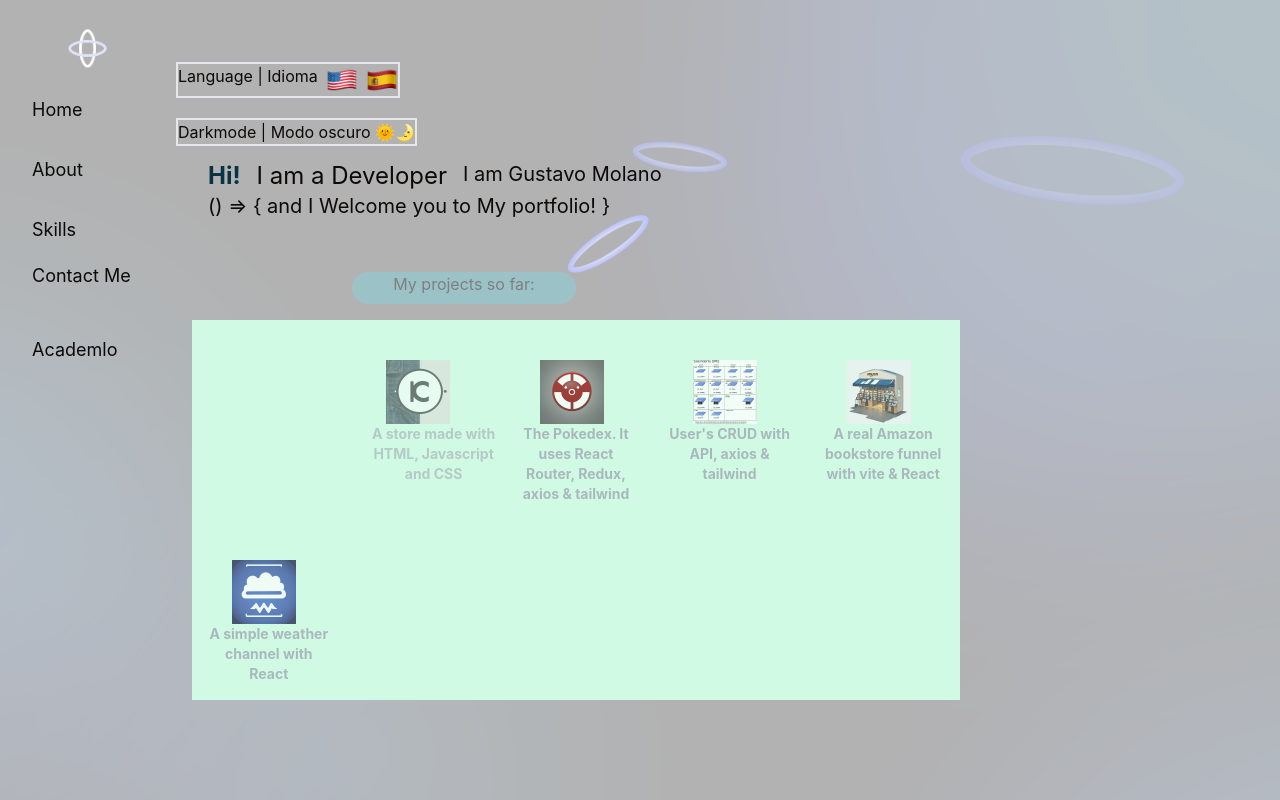
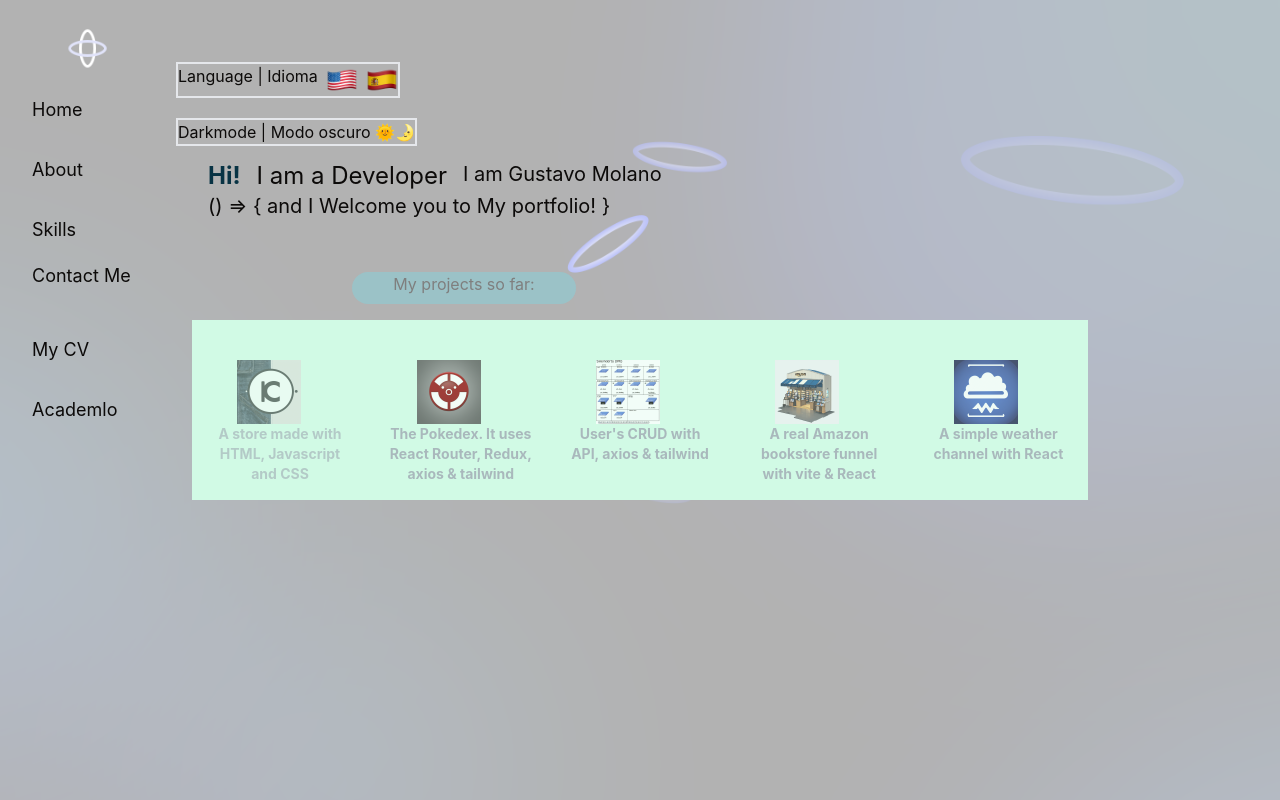
Before and after one commit to guskumite/myportfolio, a React (Vite) app: page / in a window 1280 px wide. Shown: the top 800 px of the page. Built offline with nearby package versions, Linux system fonts and the light colour scheme; the HTML template or start-up script is replaced by a standard one.

Commit message:
version 1.0.27 Added functionality for CV download

```diff
--- a/src/components/AboutMe.jsx
+++ b/src/components/AboutMe.jsx
@@ -64,6 +64,7 @@ const AboutMe = () => {
   const About = ["About", "Acerca de mi"];
   const Skills = ["Skills", "Habilidades"];
   const Contact = ["Contact Me", "Contacto"];
+  const MyCV = ["My CV", "Mi Hoja de vida"];
   const Academlo = ["Academlo", "Academlo"];
   const Opacity = ["opacity-30", "opacity-80"];
   let Color1 = "";
@@ -116,6 +117,7 @@ const AboutMe = () => {
           skills={Skills[Labels]}
           contact={Contact[Labels]}
           academlo={Academlo[Labels]}
+          mycv={MyCV[Labels]}
         />
       );
     } else {
@@ -127,6 +129,7 @@ const AboutMe = () => {
           contact={Contact[Labels]}
           academlo={Academlo[Labels]}
           dark={Dark}
+          mycv={MyCV[Labels]}
         />
       );
     }
--- a/src/components/ContactMe.jsx
+++ b/src/components/ContactMe.jsx
@@ -67,6 +67,7 @@ const ContactMe = () => {
   const Skills = ["Skills", "Habilidades"];
   const Contact = ["Contact Me", "Contacto"];
   const Academlo = ["Academlo", "Academlo"];
+  const MyCV = ["My CV", "Mi hoja de vida"];
   const Opacity = ["opacity-30", "opacity-80"];
   let Color1 = "";
   if (Dark === 0) {
@@ -107,6 +108,7 @@ const ContactMe = () => {
           skills={Skills[Labels]}
           contact={Contact[Labels]}
           academlo={Academlo[Labels]}
+          mycv={MyCV[Labels]}
         />
       );
     } else {
@@ -118,6 +120,7 @@ const ContactMe = () => {
           contact={Contact[Labels]}
           academlo={Academlo[Labels]}
           dark={Dark}
+          mycv={MyCV[Labels]}
         />
       );
     }
--- a/src/components/NavBar.jsx
+++ b/src/components/NavBar.jsx
@@ -1,6 +1,7 @@
 import { Link } from "react-router-dom";
+import theCV from "../assets/hv_gamr_v117.pdf";
 
-const NavBar = ({ home, about, skills, contact, academlo, dark }) => {
+const NavBar = ({ home, about, skills, contact, academlo, dark, mycv }) => {
   let Color1 = "";
   if (dark === 0) {
     Color1 = "text-stone-950";
@@ -38,11 +39,19 @@ const NavBar = ({ home, about, skills, contact, academlo, dark }) => {
       <div
         className={`relative text-lg w-[7rem] ${Color1} hover:text-lg hover:text-cyan-500`}
       >
+        <a href={theCV} download="hv_gamr_v117.pdf">
+          {mycv}
+        </a>
+      </div>
+      <div
+        className={`relative text-lg w-[7rem] ${Color1} hover:text-lg hover:text-cyan-500`}
+      >
         <a
           href="https://www.academlo.com"
           target="_blank"
           rel="noopener noreferrer"
         >
+          {" "}
           {academlo}
         </a>
       </div>
--- a/src/components/NavBarMobile.jsx
+++ b/src/components/NavBarMobile.jsx
@@ -1,3 +1,4 @@
+import theCV from "../assets/hv_gamr_v117.pdf";
 function NavBarMobile({
   open,
   onToggle,
@@ -6,6 +7,7 @@ function NavBarMobile({
   skills,
   contact,
   academlo,
+  mycv,
 }) {
   console.log(open);
   return (
@@ -30,7 +32,7 @@ function NavBarMobile({
       <div
         className={`${
           open ? "block" : "hidden"
-        } md:block md:static absolute md:h-auto h-[12rem] top-[4rem] left-0 md:w-[70%] w-[80%] bg-cyan-400 px-4 py-4`}
+        } md:block md:static absolute md:h-auto h-[14rem] top-[4rem] left-0 md:w-[70%] w-[80%] bg-cyan-400 px-4 py-4`}
         style={{ zIndex: 9999 }}
       >
         <a className="text-sm hover:text-cyan-700 hover:text-lg" href="/">
@@ -54,6 +56,14 @@ function NavBarMobile({
         </a>
         <a
           className="text-sm hover:text-cyan-700 hover:text-lg"
+          href={theCV}
+          download="hv_gamr_v117.pdf"
+        >
+          {" "}
+          {mycv}
+        </a>
+        <a
+          className="text-sm hover:text-cyan-700 hover:text-lg"
           href="https://www.academlo.com"
           target="_blank"
           rel="noopener noreferrer"
--- a/src/components/Root.jsx
+++ b/src/components/Root.jsx
@@ -28,6 +28,7 @@ const Root = () => {
   const About = ["About", "Acerca de mi"];
   const Skills = ["Skills", "Habilidades"];
   const Contact = ["Contact Me", "Contacto"];
+  const MyCV = ["My CV", "Mi Hoja de vida"];
   const Academlo = ["Academlo", "Academlo"];
   const Opacity = ["opacity-30", "opacity-80"];
   let Color1 = "";
@@ -97,6 +98,7 @@ const Root = () => {
           skills={Skills[Labels]}
           contact={Contact[Labels]}
           academlo={Academlo[Labels]}
+          mycv={MyCV[Labels]}
         />
       );
     } else {
@@ -107,6 +109,7 @@ const Root = () => {
           skills={Skills[Labels]}
           contact={Contact[Labels]}
           academlo={Academlo[Labels]}
+          mycv={MyCV[Labels]}
           dark={Dark}
         />
       );
@@ -205,10 +208,9 @@ const Root = () => {
         </p>
       </section>
       <div
-        className={`w-[60%] absolute top-[20rem] left-[12rem]
+        className={`w-[70%] absolute top-[20rem] left-[12rem]
        flex flex-wrap justify-between bg-emerald-100 ${Left2}`}
       >
-        <div className="w-full sm:w-1/2 md:w-1/3 lg:w-1/4 xl:w-1/5 p-4"></div>
         <div className="w-full sm:w-1/2 md:w-1/3 lg:w-1/4 xl:w-1/5 p-4 hover:bg-amber-200">
           <a
             className="text-center mt-[1rem] ml-[1.5rem] mb-[1rem] opacity-55 w-[9rem] h-[9rem] bg-zinc-100 hover:bg-amber-200 rounded-[30px]"
--- a/src/components/Skills.jsx
+++ b/src/components/Skills.jsx
@@ -56,6 +56,7 @@ const Skills = () => {
   const About = ["About", "Acerca de mi"];
   const Skills = ["Skills", "Habilidades"];
   const Contact = ["Contact Me", "Contacto"];
+  const MyCV = ["My CV", "Mi hoja de vida"];
   const Academlo = ["Academlo", "Academlo"];
   const Opacity = ["opacity-30", "opacity-80"];
   let Color1 = "";
@@ -103,6 +104,7 @@ const Skills = () => {
           skills={Skills[Labels]}
           contact={Contact[Labels]}
           academlo={Academlo[Labels]}
+          mycv={MyCV[Labels]}
         />
       );
     } else {
@@ -114,6 +116,7 @@ const Skills = () => {
           contact={Contact[Labels]}
           academlo={Academlo[Labels]}
           dark={Dark}
+          mycv={MyCV[Labels]}
         />
       );
     }
```
Also changed, not shown: 1 other file (tests, documents, lock files or other folders).
